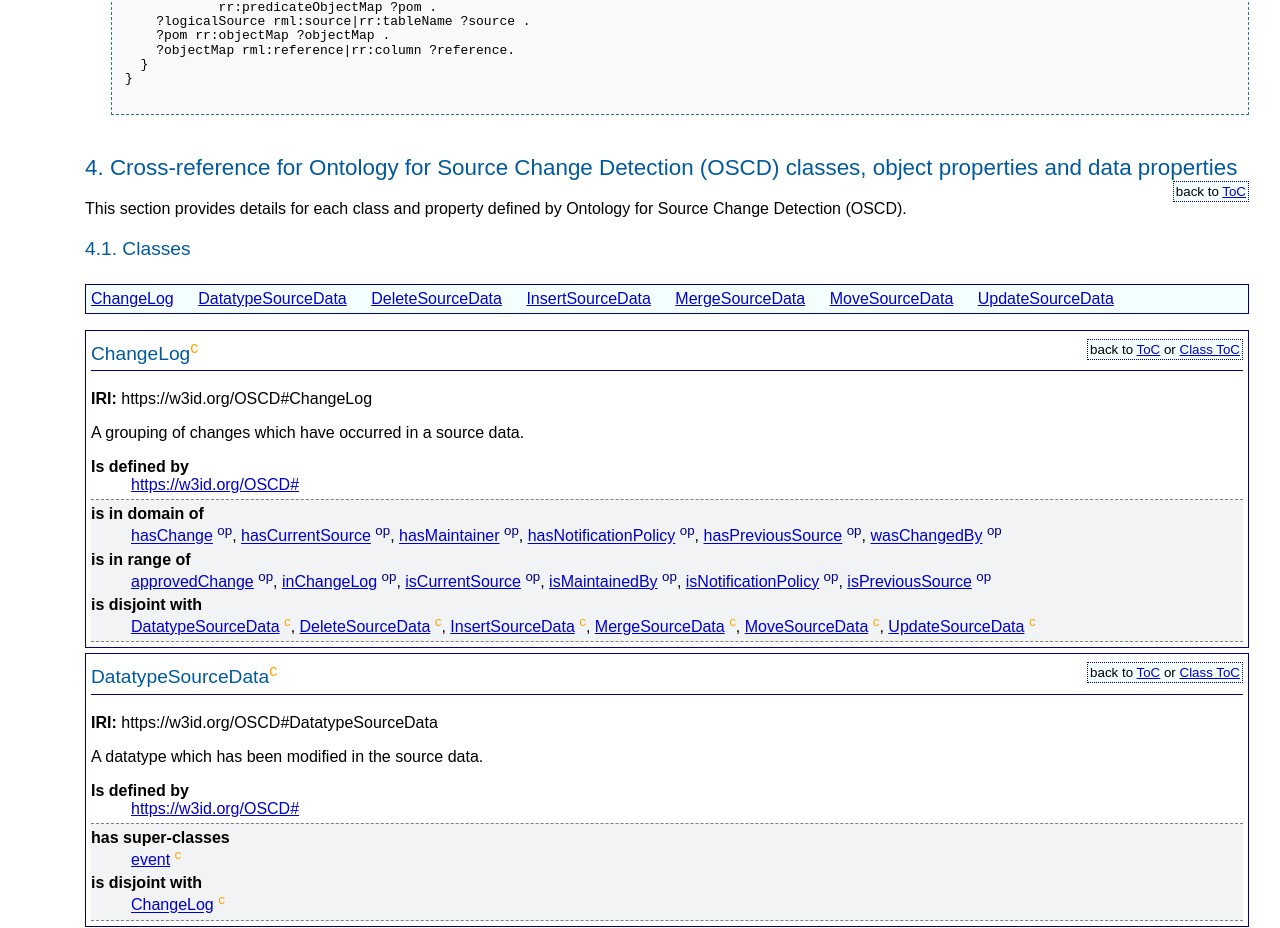
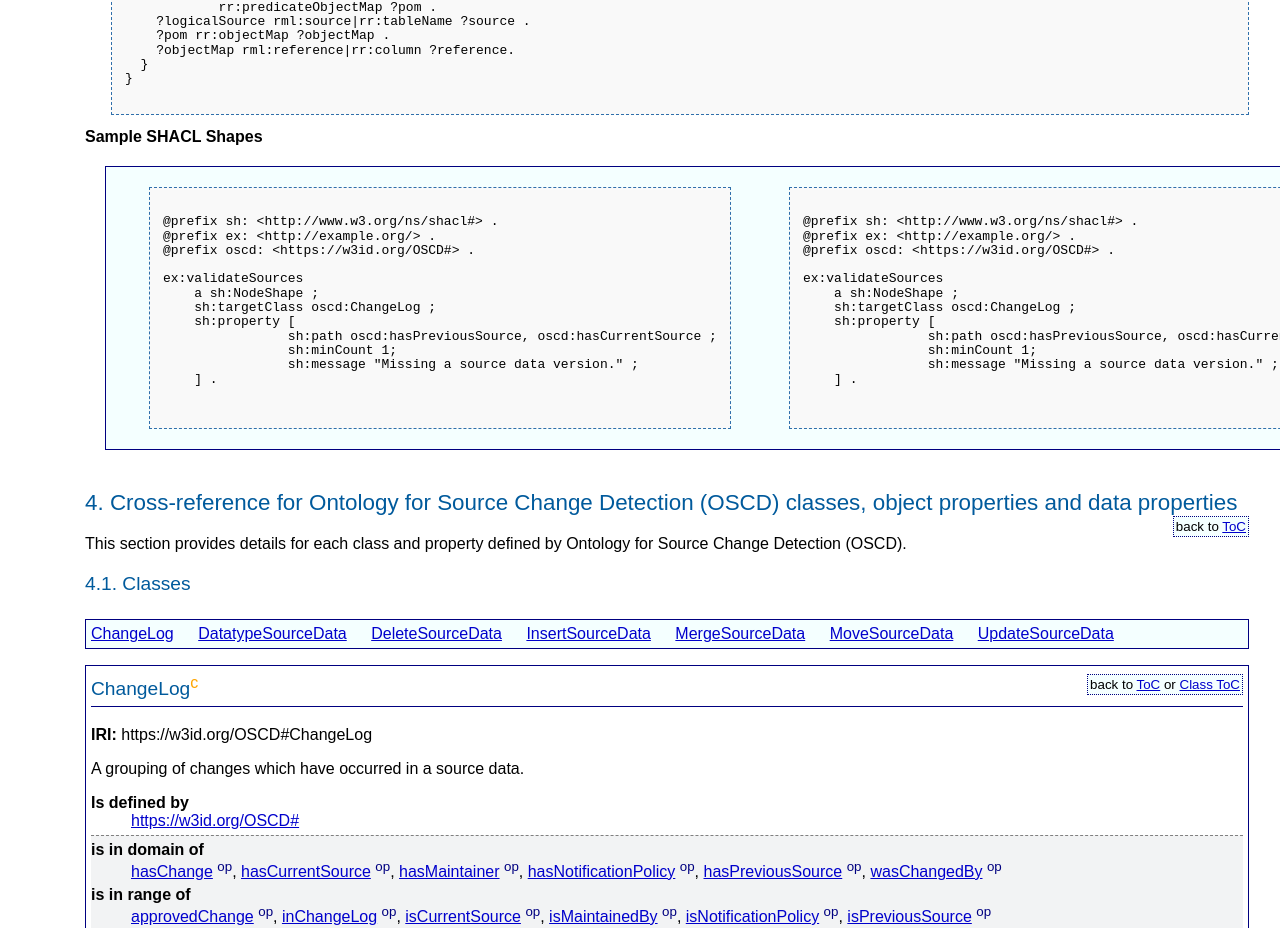
Before and after one commit to alex-randles/OSCD, a plain HTML site: page index.html in a window 1280 px wide. Shown: the part 4700-5628 px from the top of the page. Drawn offline with nearby package versions, Linux system fonts and the light colour scheme.

Commit message:
updated documentation

```diff
--- a/sections/description-en.html
+++ b/sections/description-en.html
@@ -32,3 +32,49 @@ WHERE {
 }
 </code>
 </pre>
+
+
+
+
+<div style="width:100%">
+<strong>Sample SHACL Shapes</strong>
+<table class="text-center w-100">
+  <tr>
+    <td>
+    <pre>
+		<code>
+@prefix sh: &lt;http://www.w3.org/ns/shacl#&gt; .
+@prefix ex: &lt;http://example.org/&gt; .
+@prefix oscd: &lt;https://w3id.org/OSCD#&gt; .
+
+ex:validateSources
+    a sh:NodeShape ;
+    sh:targetClass oscd:ChangeLog ;
+    sh:property [
+		sh:path oscd:hasPreviousSource, oscd:hasCurrentSource ;
+		sh:minCount 1;
+		sh:message "Missing a source data version." ;
+    ] .
+    </code>
+    </pre>
+</td>
+    <td>
+      <pre><code>
+@prefix sh: &lt;http://www.w3.org/ns/shacl#&gt; .
+@prefix ex: &lt;http://example.org/&gt; .
+@prefix oscd: &lt;https://w3id.org/OSCD#&gt; .
+
+ex:validateSources
+    a sh:NodeShape ;
+    sh:targetClass oscd:ChangeLog ;
+    sh:property [
+		sh:path oscd:hasPreviousSource, oscd:hasCurrentSource ;
+		sh:minCount 1;
+		sh:message "Missing a source data version." ;
+    ] .
+</code>
+     </pre>
+    </td>
+  </tr>
+</table>
+</div>
```
